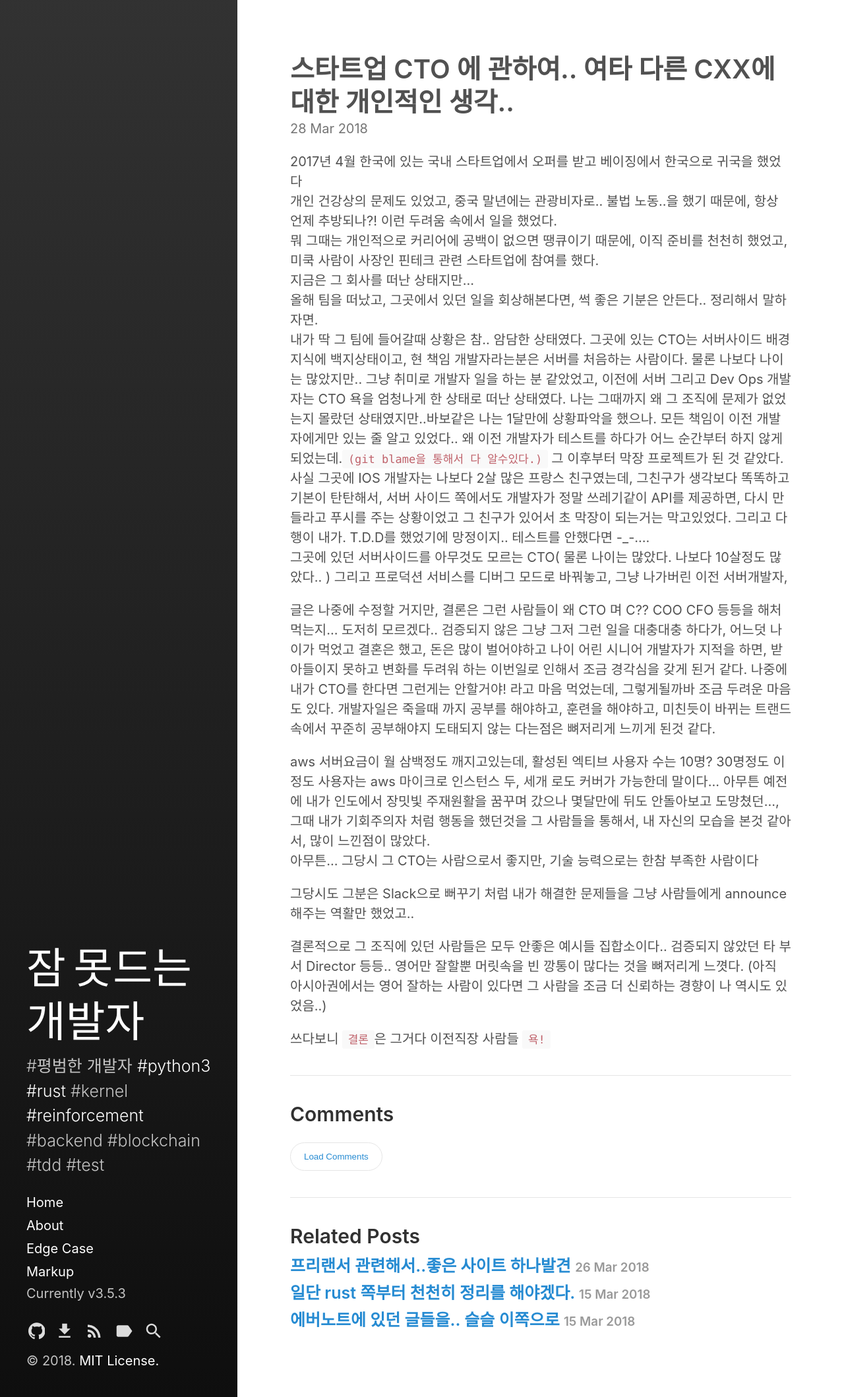
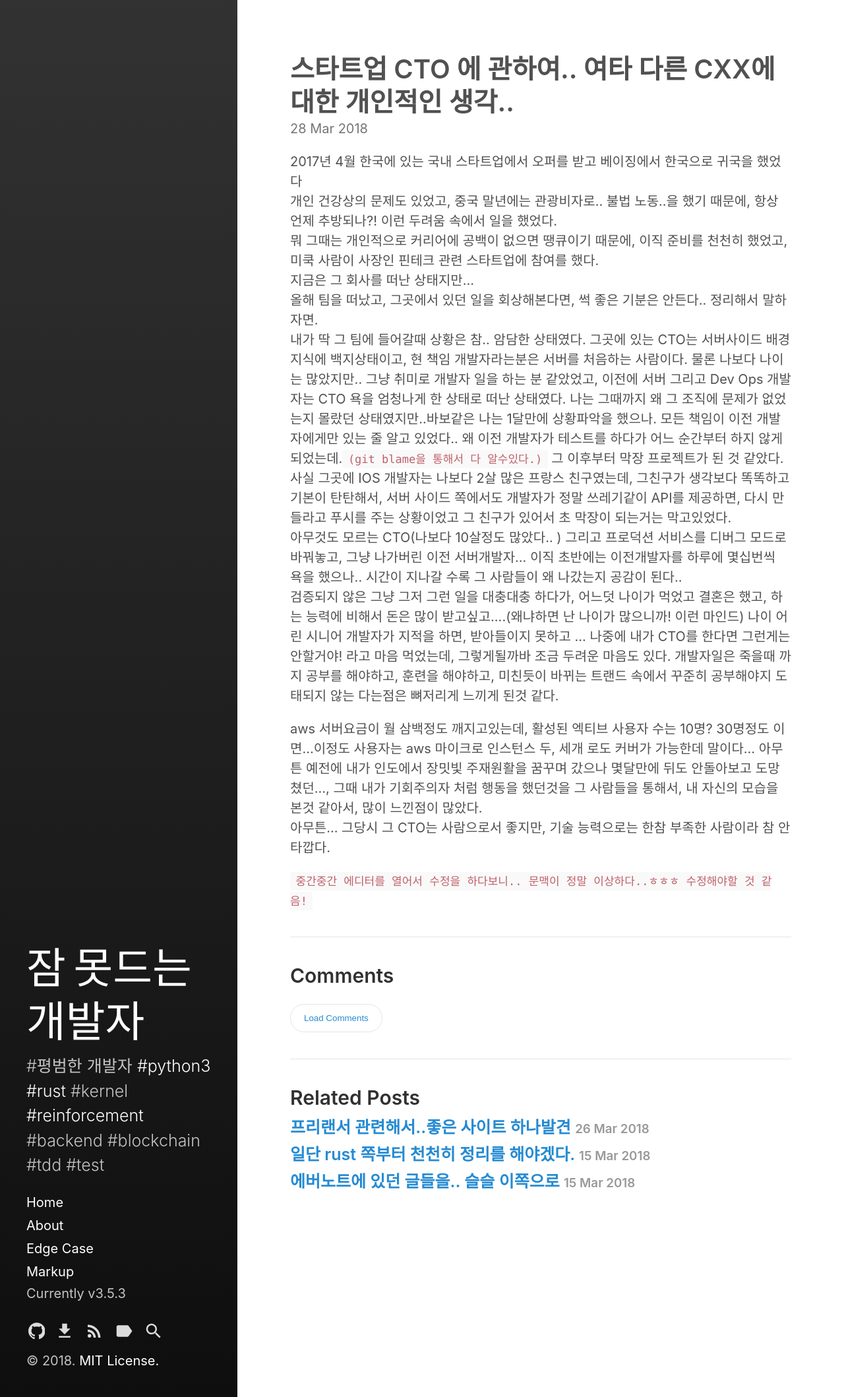
Before and after one commit to elastic7327/elastic7327.github.io, a Jekyll site: the page built from _posts/2018-03-28-about-cto.md, in a window 1280 px wide. Shown: the whole page at 66% size. Built offline with Jekyll 4.4.1, drawn with Linux system fonts in a browser that asks for light colours; comment, search, counter and statistics services are not loaded.

Commit message:
about cto

````diff
--- a/_posts/2018-03-28-about-cto.md
+++ b/_posts/2018-03-28-about-cto.md
@@ -12,23 +12,13 @@ excerpt_separator:  <!--more-->
 올해 팀을 떠났고, 그곳에서 있던 일을 회상해본다면, 썩 좋은 기분은 안든다.. 정리해서 말하자면.
 내가 딱 그 팀에 들어갈때 상황은 참.. 암담한 상태였다. 그곳에 있는 CTO는 서버사이드 배경지식에 백지상태이고, 현 책임 개발자라는분은 서버를 처음하는 사람이다. 물론 나보다 나이는 많았지만.. 그냥 취미로 개발자 일을 하는 분 같았었고, 이전에 서버 그리고 Dev Ops 개발자는 CTO 욕을 엄청나게 한 상태로 떠난 상태였다. 나는 그때까지 왜 그 조직에 문제가 없었는지 몰랐던 상태였지만..바보같은 나는 1달만에 상황파악을 했으나. 모든 책임이 이전 개발자에게만 있는 줄 알고 있었다.. 왜 이전 개발자가
 테스트를 하다가 어느 순간부터 하지 않게 되었는데.``` (git blame을 통해서 다 알수있다.)```  그 이후부터 막장 프로젝트가 된 것 같았다.
-사실 그곳에 IOS  개발자는 나보다 2살 많은 프랑스 친구였는데, 그친구가 생각보다 똑똑하고 기본이 탄탄해서, 서버 사이드 쪽에서도 개발자가 정말 쓰레기같이 API를 제공하면, 다시 만들라고 푸시를 주는 상황이었고 그 친구가 있어서 초 막장이 되는거는 막고있었다. 그리고 다행이 내가. T.D.D를 했었기에 망정이지.. 테스트를 안했다면 -_-....
-그곳에 있던 서버사이드를 아무것도 모르는 CTO( 물론 나이는 많았다. 나보다 10살정도 많았다.. ) 그리고  프로덕션 서비스를 디버그 모드로 바꿔놓고, 그냥 나가버린 이전 서버개발자,
-
-
-글은 나중에 수정할 거지만, 결론은 그런 사람들이 왜 CTO 며 C?? COO CFO 등등을 해처먹는지... 도저히 모르겠다..
-검증되지 않은 그냥 그저 그런 일을 대충대충 하다가, 어느덧 나이가 먹었고 결혼은 했고, 돈은 많이 벌어야하고 나이 어린 시니어 개발자가 지적을 하면, 받아들이지 못하고 변화를 두려워 하는
-이번일로 인해서 조금 경각심을 갖게 된거 같다. 나중에 내가 CTO를 한다면 그런게는 안할거야! 라고 마음 먹었는데, 그렇게될까바 조금 두려운 마음도 있다.
+사실 그곳에 IOS  개발자는 나보다 2살 많은 프랑스 친구였는데, 그친구가 생각보다 똑똑하고 기본이 탄탄해서, 서버 사이드 쪽에서도 개발자가 정말 쓰레기같이 API를 제공하면, 다시 만들라고 푸시를 주는 상황이었고 그 친구가 있어서 초 막장이 되는거는 막고있었다.
+아무것도 모르는 CTO(나보다 10살정도 많았다.. ) 그리고  프로덕션 서비스를 디버그 모드로 바꿔놓고, 그냥 나가버린 이전 서버개발자... 이직 초반에는 이전개발자를 하루에 몇십번씩 욕을 했으나.. 시간이 지나갈 수록 그 사람들이 왜 나갔는지 공감이 된다..
+검증되지 않은 그냥 그저 그런 일을 대충대충 하다가, 어느덧 나이가 먹었고 결혼은 했고, 하는 능력에 비해서 돈은 많이 받고싶고....(왜냐하면 난 나이가 많으니까! 이런 마인드) 나이 어린 시니어 개발자가 지적을 하면, 받아들이지 못하고 ...
+나중에 내가 CTO를 한다면 그런게는 안할거야! 라고 마음 먹었는데, 그렇게될까바 조금 두려운 마음도 있다.
 개발자일은 죽을때 까지 공부를 해야하고, 훈련을 해야하고, 미친듯이 바뀌는 트랜드 속에서 꾸준히 공부해야지 도태되지 않는 다는점은 뼈저리게 느끼게 된것 같다.
 
-aws 서버요금이 월 삼백정도 깨지고있는데, 활성된 엑티브 사용자 수는 10명? 30명정도
-이정도 사용자는 aws 마이크로 인스턴스 두, 세개 로도 커버가 가능한데 말이다...  아무튼 예전에 내가 인도에서 장밋빛 주재원활을 꿈꾸며 갔으나 몇달만에 뒤도 안돌아보고 도망쳤던...,  그때 내가 기회주의자 처럼 행동을 했던것을 그 사람들을 통해서, 내 자신의 모습을 본것 같아서, 많이 느낀점이 많았다.
-아무튼... 그당시 그 CTO는 사람으로서 좋지만, 기술 능력으로는 한참 부족한 사람이다
+aws 서버요금이 월 삼백정도 깨지고있는데, 활성된 엑티브 사용자 수는 10명? 30명정도 이면...이정도 사용자는 aws 마이크로 인스턴스 두, 세개 로도 커버가 가능한데 말이다...  아무튼 예전에 내가 인도에서 장밋빛 주재원활을 꿈꾸며 갔으나 몇달만에 뒤도 안돌아보고 도망쳤던...,  그때 내가 기회주의자 처럼 행동을 했던것을 그 사람들을 통해서, 내 자신의 모습을 본것 같아서, 많이 느낀점이 많았다.
+아무튼... 그당시 그 CTO는 사람으로서 좋지만, 기술 능력으로는 한참 부족한 사람이라 참 안타깝다.
 
-그당시도 그분은 Slack으로 뻐꾸기 처럼 내가 해결한 문제들을 그냥 사람들에게 announce해주는 역활만 했었고..
-
-결론적으로 그 조직에 있던 사람들은 모두 안좋은 예시들 집합소이다.. 검증되지 않았던 타 부서 Director 등등..
-영어만 잘할뿐 머릿속을 빈 깡통이 많다는 것을 뼈저리게 느꼇다. (아직 아시아권에서는 영어 잘하는 사람이 있다면 그 사람을 조금 더 신뢰하는 경향이 나 역시도 있었음..)
-
-
-쓰다보니 ```결론```은 그거다 이전직장 사람들 ```욕!```
+```중간중간 에디터를 열어서 수정을 하다보니.. 문맥이 정말 이상하다..ㅎㅎㅎ 수정해야할 것 같음!```
````
